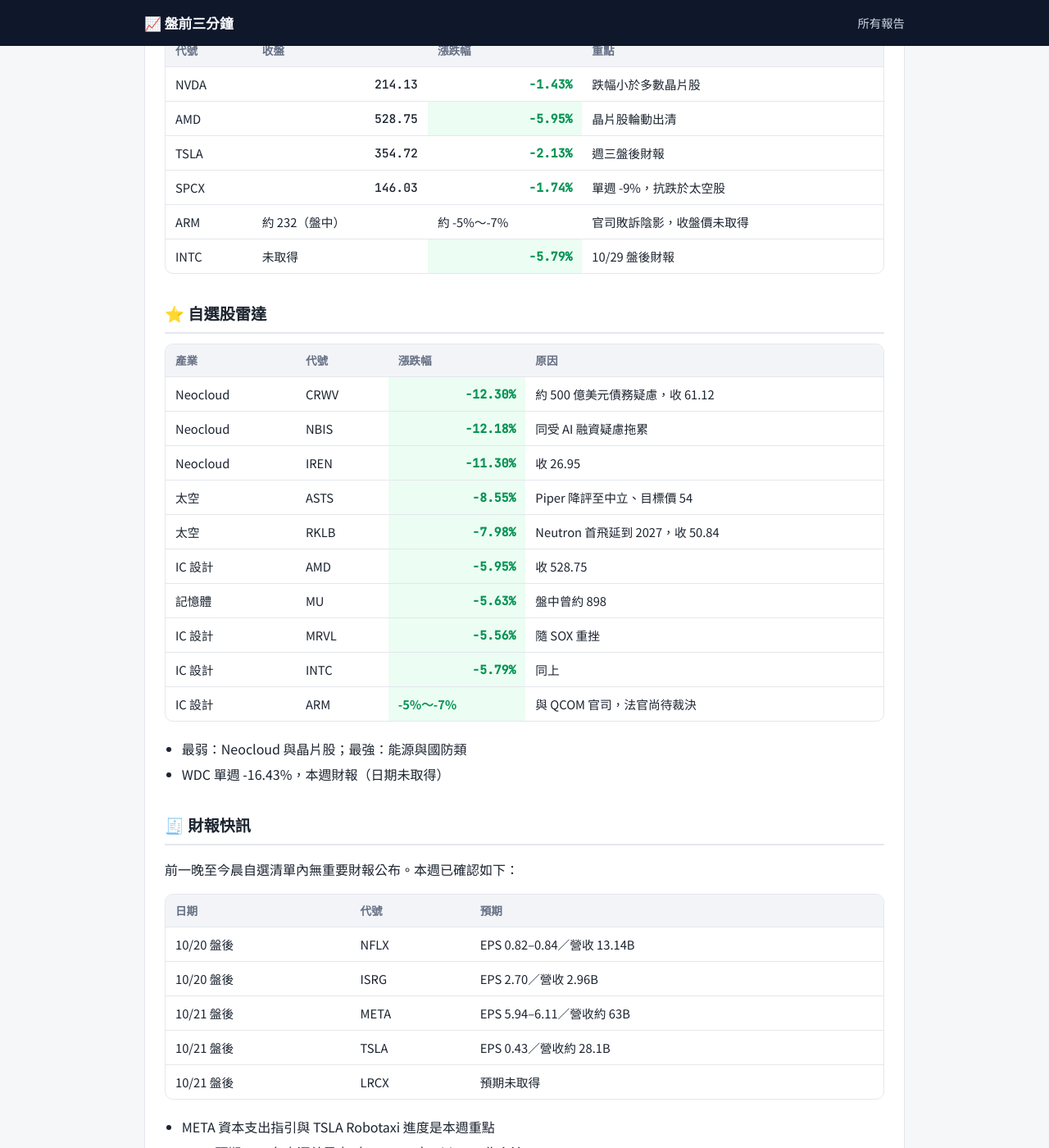
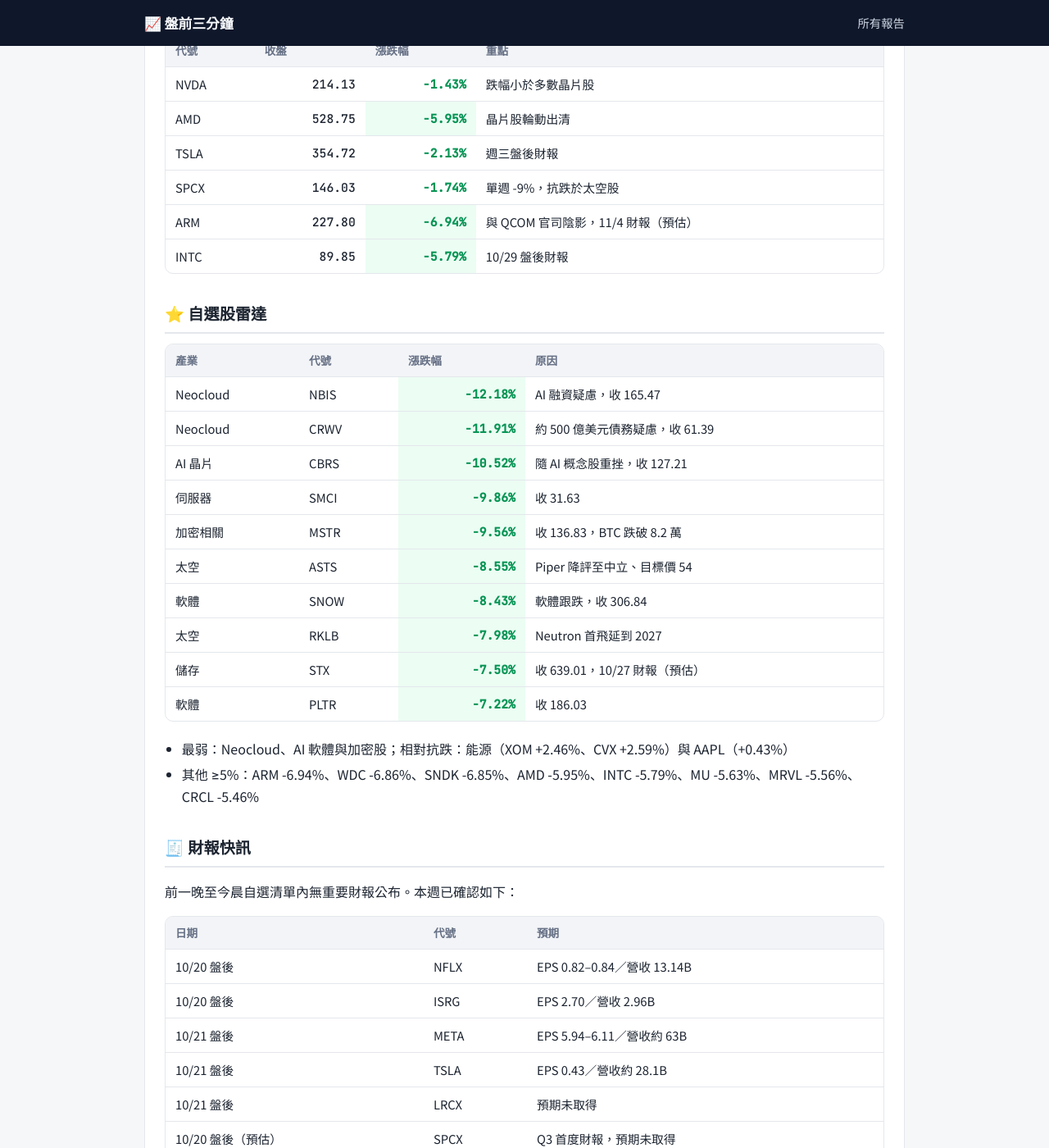
Before and after one commit to Hero7749/daily-report, a Jekyll site: the page built from _posts/2026-10-19-market.md, in a window 1280 px wide and 1400 px high, scrolled down 1067 px. Shown: the whole window at 82% size. Built offline with Jekyll 4.4.1, drawn with Linux system fonts in a browser that asks for light colours; some of the changed text lies outside the part shown.

Commit message:
更新 2026-10-19 投資市場摘要（以 yfinance 補齊美股收盤與財報日）

```diff
--- a/_posts/2026-10-19-market.md
+++ b/_posts/2026-10-19-market.md
@@ -5,9 +5,9 @@ kind: 日報
 ---
 
 ## ⚡ 今日三重點
-- 🔥 AI 債務疑慮擴大：費半 -3.83% 連 8 黑（單週 -11.41%），CRWV -12.30%
+- 🔥 AI 債務疑慮擴大：費半 -3.83% 連 8 黑（單週 -11.41%），CRWV -11.91%
 - 🇹🇼 台指期夜盤 -2.42% 收 46,140，今天台股開盤恐跳空重挫
-- 📅 週三盤後 META、TSLA、TXN、IBM、LRCX 同日財報，週二 NFLX
+- 📅 SPCX 週二盤後首度公布 Q3（預估），週三盤後 META、TSLA 等同日財報
 
 <!--more-->
 
@@ -38,26 +38,26 @@ kind: 日報
 | AMD | 528.75 | -5.95% | 晶片股輪動出清 |
 | TSLA | 354.72 | -2.13% | 週三盤後財報 |
 | SPCX | 146.03 | -1.74% | 單週 -9%，抗跌於太空股 |
-| ARM | 約 232（盤中） | 約 -5%～-7% | 官司敗訴陰影，收盤價未取得 |
-| INTC | 未取得 | -5.79% | 10/29 盤後財報 |
+| ARM | 227.80 | -6.94% | 與 QCOM 官司陰影，11/4 財報（預估） |
+| INTC | 89.85 | -5.79% | 10/29 盤後財報 |
 
 ## ⭐ 自選股雷達
 
 | 產業 | 代號 | 漲跌幅 | 原因 |
 |---|---|---|---|
-| Neocloud | CRWV | -12.30% | 約 500 億美元債務疑慮，收 61.12 |
-| Neocloud | NBIS | -12.18% | 同受 AI 融資疑慮拖累 |
-| Neocloud | IREN | -11.30% | 收 26.95 |
+| Neocloud | NBIS | -12.18% | AI 融資疑慮，收 165.47 |
+| Neocloud | CRWV | -11.91% | 約 500 億美元債務疑慮，收 61.39 |
+| AI 晶片 | CBRS | -10.52% | 隨 AI 概念股重挫，收 127.21 |
+| 伺服器 | SMCI | -9.86% | 收 31.63 |
+| 加密相關 | MSTR | -9.56% | 收 136.83，BTC 跌破 8.2 萬 |
 | 太空 | ASTS | -8.55% | Piper 降評至中立、目標價 54 |
-| 太空 | RKLB | -7.98% | Neutron 首飛延到 2027，收 50.84 |
-| IC 設計 | AMD | -5.95% | 收 528.75 |
-| 記憶體 | MU | -5.63% | 盤中曾約 898 |
-| IC 設計 | MRVL | -5.56% | 隨 SOX 重挫 |
-| IC 設計 | INTC | -5.79% | 同上 |
-| IC 設計 | ARM | -5%～-7% | 與 QCOM 官司，法官尚待裁決 |
+| 軟體 | SNOW | -8.43% | 軟體跟跌，收 306.84 |
+| 太空 | RKLB | -7.98% | Neutron 首飛延到 2027 |
+| 儲存 | STX | -7.50% | 收 639.01，10/27 財報（預估） |
+| 軟體 | PLTR | -7.22% | 收 186.03 |
 
-- 最弱：Neocloud 與晶片股；最強：能源與國防類
-- WDC 單週 -16.43%，本週財報（日期未取得）
+- 最弱：Neocloud、AI 軟體與加密股；相對抗跌：能源（XOM +2.46%、CVX +2.59%）與 AAPL（+0.43%）
+- 其他 ≥5%：ARM -6.94%、WDC -6.86%、SNDK -6.85%、AMD -5.95%、INTC -5.79%、MU -5.63%、MRVL -5.56%、CRCL -5.46%
 
 ## 🧾 財報快訊
 前一晚至今晨自選清單內無重要財報公布。本週已確認如下：
@@ -69,6 +69,8 @@ kind: 日報
 | 10/21 盤後 | META | EPS 5.94–6.11／營收約 63B |
 | 10/21 盤後 | TSLA | EPS 0.43／營收約 28.1B |
 | 10/21 盤後 | LRCX | 預期未取得 |
+| 10/20 盤後（預估） | SPCX | Q3 首度財報，預期未取得 |
+| 10/22 盤後（預估） | WDC | 預期未取得 |
 
 - META 資本支出指引與 TSLA Robotaxi 進度是本週重點
 - TSLA 預期 EPS 各來源差異大（0.21–0.46），以 0.43 為主流
@@ -78,14 +80,16 @@ kind: 日報
 | 日期 | 代號 | 事件 |
 |---|---|---|
 | 10/20 盤後 | NFLX、ISRG | Q3 財報 |
+| 10/20 盤後（預估） | SPCX | Q3 財報 |
 | 10/21 盤後 | META、TSLA | Q3 財報 |
 | 10/21 盤後 | TXN、IBM、SAP、LRCX | Q3 財報（IBM 預期 EPS 2.87） |
 | 10/21 | 00929 | 除息，預估 0.38 元 |
-| 本週（日期未取得） | WDC | Q3 財報 |
+| 10/22 盤後（預估） | WDC | Q3 財報 |
+| 10/22 盤前（預估） | NOK | Q3 財報 |
+| 10/27 起（預估） | STX、GLW、HOOD、KLAC、VRT | 財報 |
 | 10/27–28 | FOMC | 利率會議（Warsh 未給指引） |
-| 10/28（預估） | MSFT、GOOGL | 單一來源 |
+| 10/28–29（預估） | MSFT、GOOGL、AMZN、SNDK | 財報 |
 | 10/29 | INTC | 盤後財報 |
-| 10/29（預估） | AMZN | 單一來源 |
 
 ## 🇹🇼 台股（10/16）
 
@@ -135,6 +139,7 @@ kind: 日報
 - [台股收盤（中時）](https://wantrich.chinatimes.com/news/20261016900345-420101)
 - [台積電收盤（ETtoday）](https://finance.ettoday.net/news/3255768)
 - [FinMind 台股資料](https://finmindtrade.com/)
+- 美股收盤與財報日：yfinance（Yahoo Finance 資料）
 - [本週財報行事曆（CNBC）](https://www.cnbc.com/2026/10/18/meta-tesla-netflix-earnings-preview.html)
 - [財報行事曆（StockTitan）](https://www.stocktitan.net/articles/earnings-calendar-week-of-october-19-2026)
 - [10 月 ETF 除息（數位時代）](https://www.bnext.com.tw/article/92454/2026-october-etf-dividend-list)
```
